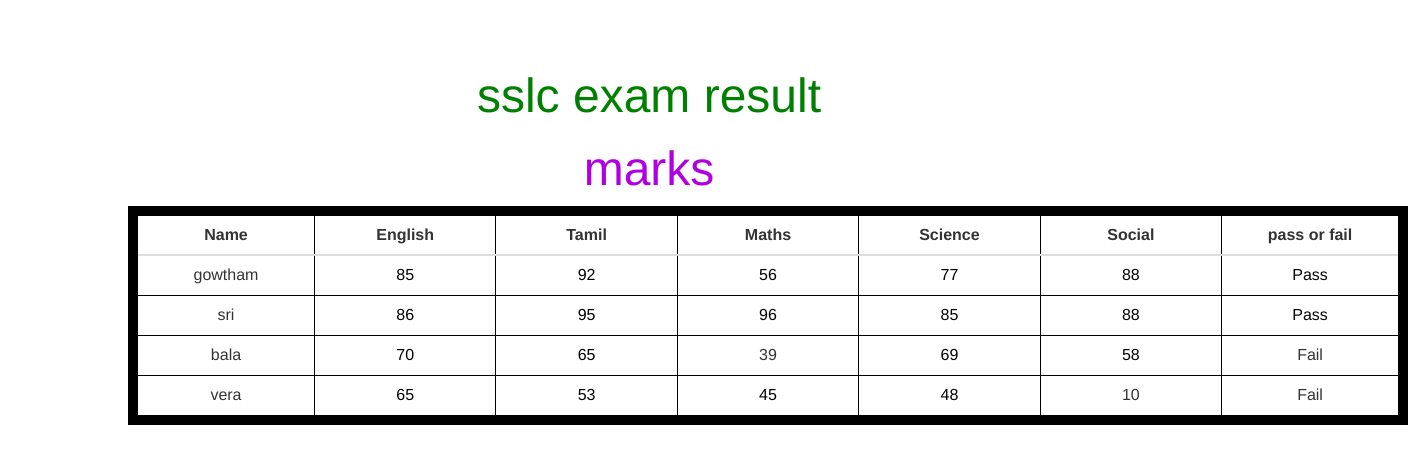
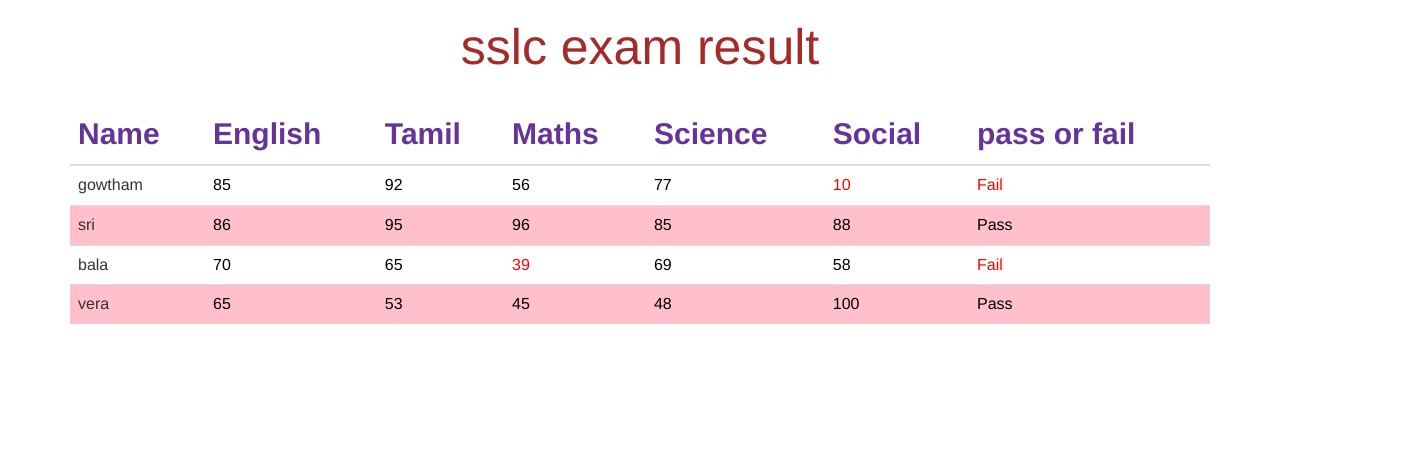
Before and after one commit to vijay1109/training-exercise, a plain HTML site: page day2/employe-manage/student-mark/index.html in a window 1280 px wide. Shown: the whole page, 1408 px wide, since content can reach past the window. Drawn offline with nearby package versions, Linux system fonts and the light colour scheme.

Commit message:
student-mark-mang-updated

```diff
--- a/day2/employe-manage/student-mark/data/mark.json
+++ b/day2/employe-manage/student-mark/data/mark.json
@@ -1,6 +1,6 @@
 [{
     "name"  : "gowtham",
-    "mark" : [85,92,56,77,88]
+    "mark" : [85,92,56,77,10]
 
 },{
     "name"  : "sri",
@@ -10,6 +10,6 @@
     "mark"  : [70,65,39,69,58]
 },{
     "name"  : "vera",
-    "mark"  : [65,53,45,48,10]
+    "mark"  : [65,53,45,48,100]
 }
 ]
--- a/day2/employe-manage/student-mark/index.html
+++ b/day2/employe-manage/student-mark/index.html
@@ -9,32 +9,43 @@
     <!-- Bootstrap CSS -->
     <link href="https://maxcdn.bootstrapcdn.com/bootstrap/3.3.7/css/bootstrap.min.css" rel="stylesheet">
     <style>
-    .main-container {
+        container-fluid {
             margin-top: 50px;
-            margin-left:5%;
-            text-align: center;}
+            margin-left: 44%;
+            text-align: center;
         }
-    .fail{
-color:red;
+
+        thead {
+            text-align: center;
+            font-size: 30px;
+            color: rebeccapurple;
         }
-.pass{
-color:black;
+
+        table {
+            padding: 10px;
         }
-table{
-    margin: 0 auto;
-     margin-left:10%;
-     margin-right:25%;
+
+        h2 {
+            text-align: center;
+            font-size: 50px;
+            color: brown;
+        }
+
+        .fail {
+            color: red;
+        }
+
+        .pass {
+            color: black;
+        }
+
+        table {
             border-collapse: collapse;
-    border: 10px solid black;}
+            width: 1%;
+        }
 
-th,td,tr{
-       text-align: center;
-    align-content: center;
-    width: 100px;
-      border: 1px solid black;
-     table-layout: auto;
-     border-collapse: collapse;
-     padding:100px;
+        tr:nth-child(even) {
+            background-color: pink;
         }
     </style>
 
@@ -42,15 +53,12 @@ th,td,tr{
 </head>
 
 <body>
-    <div class="container main-container">
+    <div class="container container-fluid">
         <div class="studentmark-header">
-            <h2>
-                <font size="20" color="green">sslc exam result</h2>
+            <table class="table table-bordered">
+                <h2>sslc exam result</h2>
         </div>
-        <div>
-            <h3>
-                <font size="10" color="browen">marks</h3>
-        </div>
+
     </div>
     <table class="table table-hover">
         <thead>
@@ -79,7 +87,7 @@ th,td,tr{
                     if (this.readyState == 4 && this.status == 200) {
                         var markResponse = JSON.parse(this.responseText);
                         var dynamicDom = "";
-                        var failFlag=0;
+                        var failFlag = 0;
 
                         for (var i = 0;
                             i < markResponse.length;
@@ -92,21 +100,19 @@ th,td,tr{
                             for (var j = 0;
                                 j < mark.length;
                                 j++) {
-                                    if(mark[j]<40)
-                                    {
-                                        failFlag=1;
+                                if (mark[j] < 40) {
+                                    failFlag = 1;
                                     dynamicDom += "<td class='fail'> " + mark[j] + " </td>";
                                 }
-                                    else{
+                                else {
                                     dynamicDom += "<td class='pass'> " + mark[j] + " </td>";
                                 }
                             }
-                            if (failFlag==1)
-                            {
+                            if (failFlag == 1) {
                                 dynamicDom += "<td class='fail'>Fail</td>"
+                                failFlag = 0;
                             }
-                            else
-                            {
+                            else {
                                 dynamicDom += "<td class='pass'>Pass</td>"
                             }
                             dynamicDom += "</tr>";
```
Lines whose indentation alone changed are shown as unchanged.
